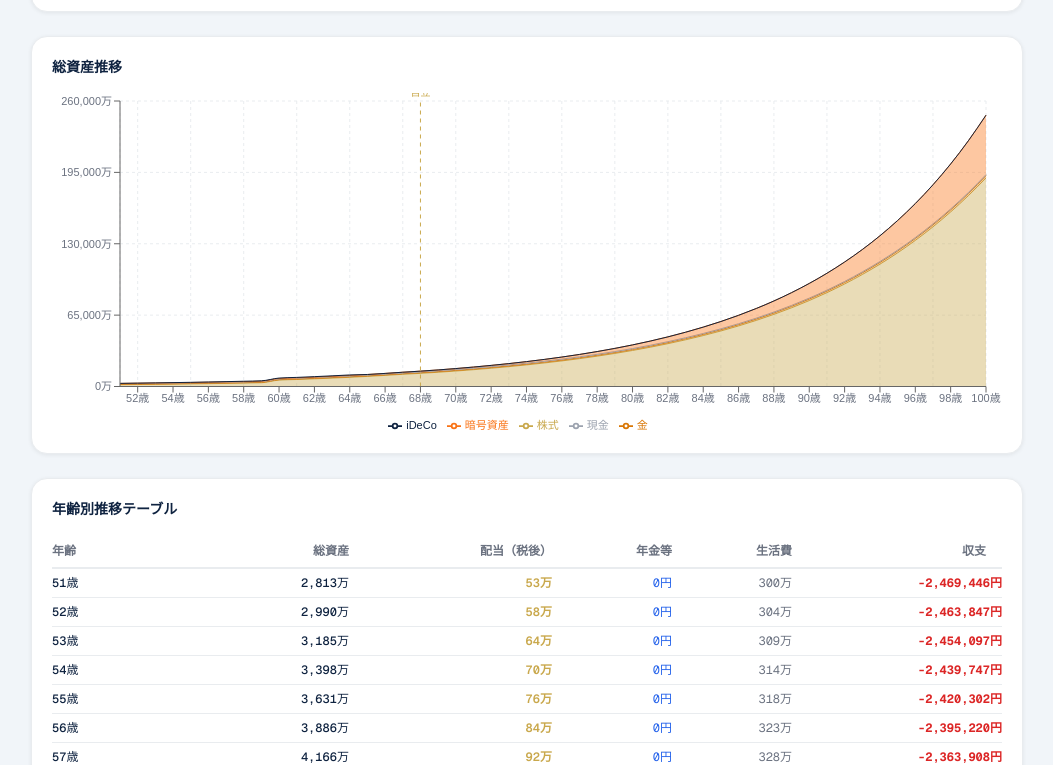
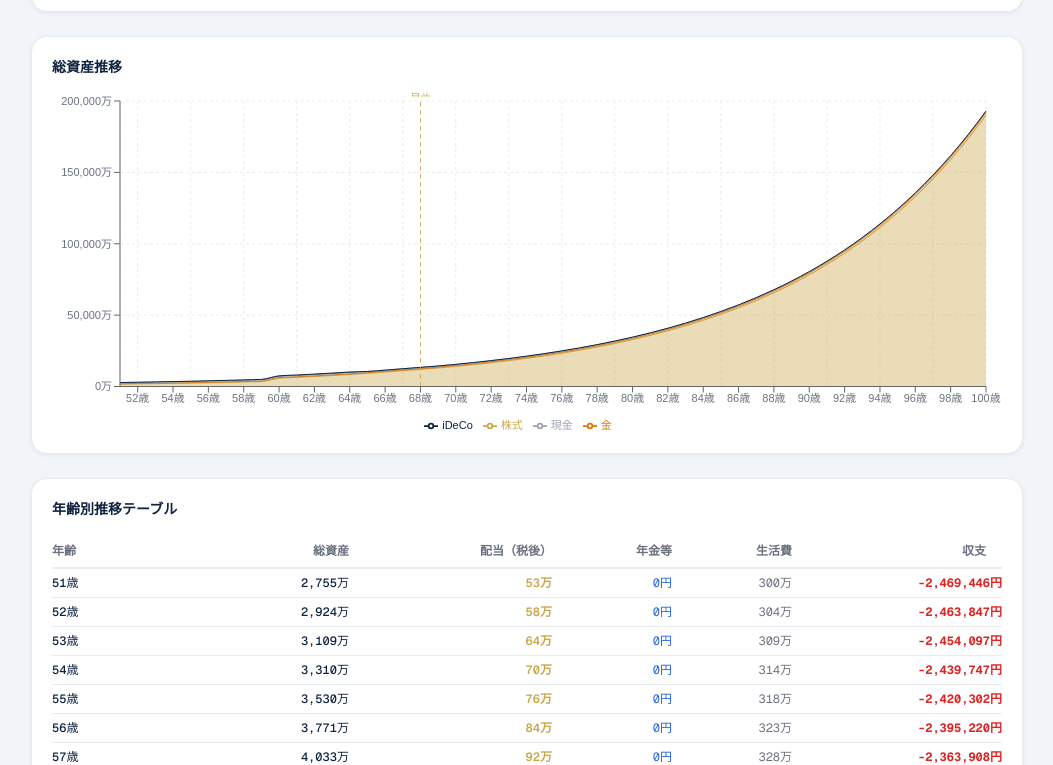
Before and after one commit to toyakaku10-creator/kurasu, a Next.js app: page /kurasu/result in a window 1280 px wide. Shown: the part 635-1400 px from the top of the page, without its empty margins (113-1166 px from the left). Built offline with nearby package versions, Linux system fonts and the light colour scheme.

Commit message:
feat: 暗号資産を削除

```diff
--- a/app/kurasu/InputClient.tsx
+++ b/app/kurasu/InputClient.tsx
@@ -202,12 +202,6 @@ export default function InputClient() {
               onChange={(v) => set('goldGrowthRate', v)} min={0} max={0.15} step={0.001} display={pct} />
             <Slider label="現金・預金" value={params.cashAmount}
               onChange={(v) => set('cashAmount', v)} min={0} max={20_000_000} step={100_000} display={yen} />
-            <Slider label="暗号資産" value={params.cryptoAmount}
-              onChange={(v) => set('cryptoAmount', v)} min={0} max={5_000_000} step={50_000} display={yen} />
-            <Full>
-              <Slider label="暗号資産 成長率" value={params.cryptoGrowthRate}
-                onChange={(v) => set('cryptoGrowthRate', v)} min={0} max={1} step={0.01} display={pct} />
-            </Full>
           </Sec>
 
           <Sec title="生活費" icon="🏠">
--- a/app/kurasu/SimulatorClient.tsx
+++ b/app/kurasu/SimulatorClient.tsx
@@ -49,7 +49,6 @@ const CHART = {
   stocks: GOLD,
   gold: GOLD_LIGHT,
   cash: '#64748b',
-  crypto: '#f97316',
   iDeCoFund: CYAN,
 };
 
@@ -360,7 +359,6 @@ export default function SimulatorClient() {
         株式: Math.round(r.stocks),
         金: Math.round(r.gold),
         現金: Math.round(r.cash),
-        暗号資産: Math.round(r.crypto),
         iDeCo: Math.round(r.iDeCoFund),
       })),
     [rows]
@@ -420,8 +418,6 @@ export default function SimulatorClient() {
               <NumInput label="金 保有額" value={params.goldAmount} onChange={(v) => set('goldAmount', v)} step={100_000} unit="円" />
               <NumInput label="金 成長率" value={params.goldGrowthRate * 100} onChange={(v) => set('goldGrowthRate', v / 100)} min={0} max={20} step={0.1} unit="%" />
               <NumInput label="現金・預金" value={params.cashAmount} onChange={(v) => set('cashAmount', v)} step={100_000} unit="円" />
-              <NumInput label="暗号資産" value={params.cryptoAmount} onChange={(v) => set('cryptoAmount', v)} step={10_000} unit="円" />
-              <NumInput label="暗号資産 成長率" value={params.cryptoGrowthRate * 100} onChange={(v) => set('cryptoGrowthRate', v / 100)} min={0} max={100} step={1} unit="%" />
             </Section>
 
             <Section title="生活費">
@@ -561,7 +557,6 @@ export default function SimulatorClient() {
                 <Area type="monotone" dataKey="株式" stackId="1" stroke={CHART.stocks} fill={CHART.stocks} fillOpacity={0.55} />
                 <Area type="monotone" dataKey="金" stackId="1" stroke={CHART.gold} fill={CHART.gold} fillOpacity={0.55} />
                 <Area type="monotone" dataKey="現金" stackId="1" stroke={CHART.cash} fill={CHART.cash} fillOpacity={0.55} />
-                <Area type="monotone" dataKey="暗号資産" stackId="1" stroke={CHART.crypto} fill={CHART.crypto} fillOpacity={0.55} />
                 <Area type="monotone" dataKey="iDeCo" stackId="1" stroke={CHART.iDeCoFund} fill={CHART.iDeCoFund} fillOpacity={0.55} />
               </AreaChart>
             </ResponsiveContainer>
--- a/app/kurasu/result/ResultClient.tsx
+++ b/app/kurasu/result/ResultClient.tsx
@@ -31,7 +31,6 @@ const CHART = {
   stocks:        GOLD,
   gold:          '#d97706',
   cash:          '#9ca3af',
-  crypto:        '#f97316',
   iDeCoFund:     NAVY,
 };
 
@@ -143,7 +142,6 @@ export default function ResultClient() {
       株式: Math.round(r.stocks),
       金: Math.round(r.gold),
       現金: Math.round(r.cash),
-      暗号資産: Math.round(r.crypto),
       iDeCo: Math.round(r.iDeCoFund),
     })), [rows]);
 
@@ -227,8 +225,7 @@ export default function ResultClient() {
                 {fireAge && refLine(fireAge, '自立', GOLD)}
                 <Area type="monotone" dataKey="株式"   stackId="1" stroke={CHART.stocks}    fill={CHART.stocks}    fillOpacity={0.4} />
                 <Area type="monotone" dataKey="金"     stackId="1" stroke={CHART.gold}      fill={CHART.gold}      fillOpacity={0.4} />
-                <Area type="monotone" dataKey="現金"   stackId="1" stroke={CHART.cash}      fill={CHART.cash}      fillOpacity={0.4} />
-                <Area type="monotone" dataKey="暗号資産" stackId="1" stroke={CHART.crypto}  fill={CHART.crypto}    fillOpacity={0.4} />
+                <Area type="monotone" dataKey="現金"  stackId="1" stroke={CHART.cash}      fill={CHART.cash}      fillOpacity={0.4} />
                 <Area type="monotone" dataKey="iDeCo" stackId="1" stroke={CHART.iDeCoFund} fill={CHART.iDeCoFund} fillOpacity={0.4} />
               </AreaChart>
             </ResponsiveContainer>
--- a/app/kurasu/simulation.ts
+++ b/app/kurasu/simulation.ts
@@ -11,9 +11,6 @@ export interface Params {
   goldGrowthRate: number;
   // Cash
   cashAmount: number;
-  // Crypto
-  cryptoAmount: number;
-  cryptoGrowthRate: number;
   // Living expenses
   annualLivingExpense: number;
   inflationRate: number;
@@ -44,7 +41,6 @@ export interface YearRow {
   stocks: number;
   gold: number;
   cash: number;
-  crypto: number;
   iDeCoFund: number;
   totalAssets: number;
   dividendIncome: number;
@@ -69,8 +65,6 @@ export const DEFAULT_PARAMS: Params = {
   goldAmount: 3_000_000,
   goldGrowthRate: 0.04,
   cashAmount: 8_000_000,
-  cryptoAmount: 500_000,
-  cryptoGrowthRate: 0.15,
   annualLivingExpense: 3_000_000,
   inflationRate: 0.015,
   livingExpenseDecline: true,
@@ -124,7 +118,6 @@ export function simulate(params: Params): YearRow[] {
   let stocks = params.stockAmount;
   let gold = params.goldAmount;
   let cash = params.cashAmount;
-  let crypto = params.cryptoAmount;
   let iDeCoFund = 0;
   let iDeCoFundAtReceive = 0;
   let dividendFIREReached = false;
@@ -137,7 +130,6 @@ export function simulate(params: Params): YearRow[] {
     // Asset growth
     stocks *= 1 + params.stockGrowthRate;
     gold *= 1 + params.goldGrowthRate;
-    crypto *= 1 + params.cryptoGrowthRate;
 
     // iDeCo accumulation
     const isAccumulating = age <= params.iDeCoEndAge;
@@ -227,7 +219,7 @@ export function simulate(params: Params): YearRow[] {
     }
 
     const totalAssets =
-      Math.max(0, stocks) + gold + Math.max(0, cash) + crypto;
+      Math.max(0, stocks) + gold + Math.max(0, cash);
     const totalIncome =
       dividendAfterTax + iDeCoIncome + retirementIncome + pensionPublic + pensionBenefit;
 
@@ -237,7 +229,6 @@ export function simulate(params: Params): YearRow[] {
       stocks: Math.max(0, stocks),
       gold,
       cash: Math.max(0, cash),
-      crypto,
       iDeCoFund: age < params.iDeCoStartReceiveAge ? iDeCoFund : 0,
       totalAssets,
       dividendIncome: dividendAfterTax,
```
